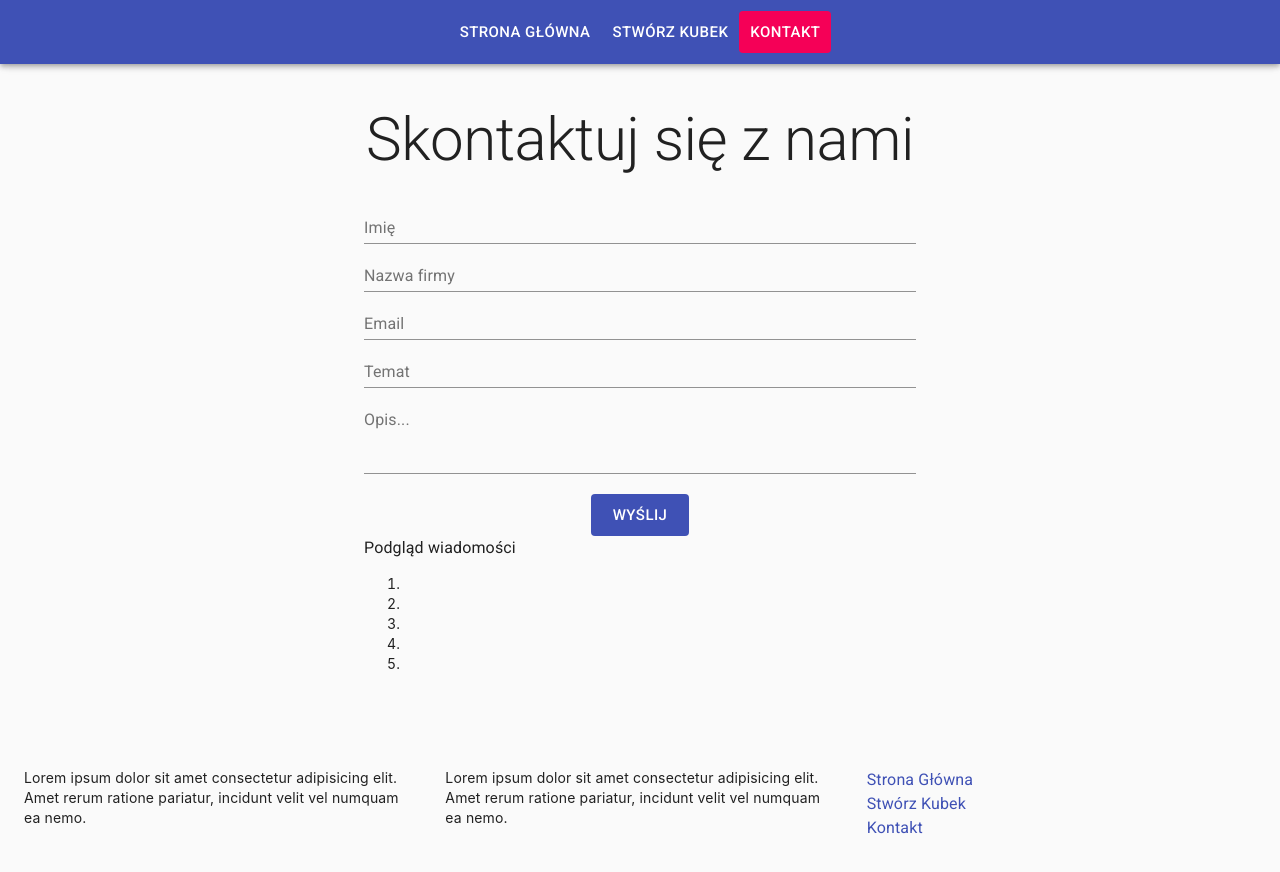
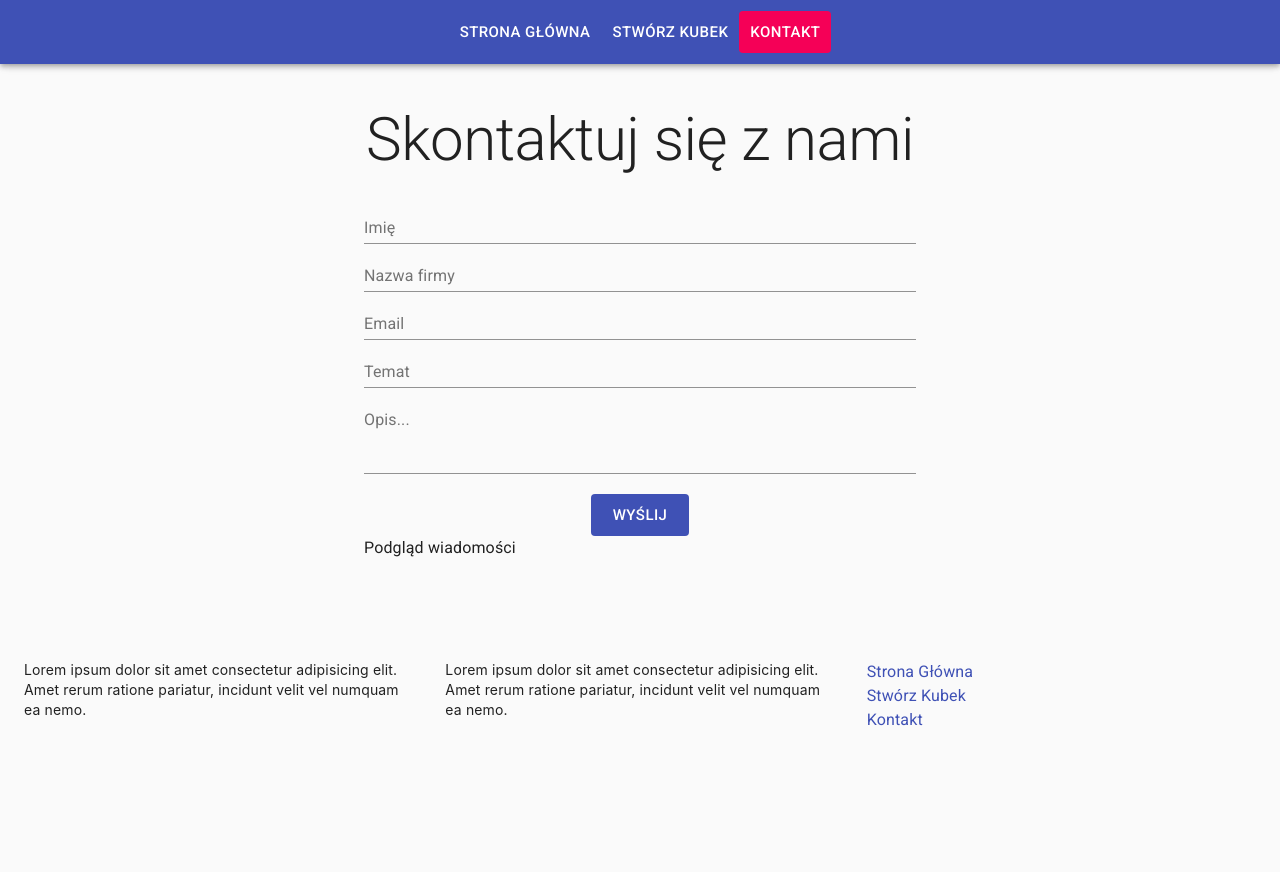
Before and after one commit to BlackRedStudio/modern-cups, a React (Create React App) app: page /contact in a window 1280 px wide. Shown: the top 872 px of the page. After the commit the page ends 812 px from the top, so only its background shows below. Built offline with nearby package versions, Linux system fonts and the light colour scheme.

Commit message:
change default banner and improve contact form

```diff
--- a/src/components/Banner.js
+++ b/src/components/Banner.js
@@ -11,7 +11,7 @@ const Banner = ({previewImage}) => {
 				<Grid item xs={12} md={6}>
 					<img
 					style={{objectFit: 'cover'}}
-						src={previewImage || "https://via.placeholder.com/900x900"}
+						src={previewImage || "./img/kubek1.jpg"}
 						alt="Banner"
 					/>
 				</Grid>
--- a/src/components/ContactForm.js
+++ b/src/components/ContactForm.js
@@ -1,7 +1,9 @@
 import React from 'react';
+import { connect } from 'react-redux';
+
 import { TextField, Button, Typography } from '@material-ui/core';
 
-const ContactForm = () => {
+const ContactForm = ({previewImage}) => {
 	const [contactContent, setContactContent] = React.useState({
 		name: '',
 		companyName: '',
@@ -37,12 +39,19 @@ const ContactForm = () => {
 					Wyślij
 				</Button>
 			</form>
-			<Typography>Podgląd wiadomości</Typography>
-			<ol>
-				{Object.values(contactContent).map((v, k) => <li key={k}>{v}</li>)}
-			</ol>
+			<Typography style={{marginBottom: 20}}>Podgląd wiadomości</Typography>
+			{contactContent.name && (<div style={{marginBottom: 10}}>Imię: <em>{contactContent.name}</em></div>)}
+			{contactContent.companyName && (<div style={{marginBottom: 10}}>Nazwa firmy: <em>{contactContent.companyName}</em></div>)}
+			{contactContent.email && (<div style={{marginBottom: 10}}>Email: <em>{contactContent.email}</em></div>)}
+			{contactContent.subject && (<div style={{marginBottom: 10}}>Temat: <em>{contactContent.subject}</em></div>)}
+			{contactContent.desc && (<div style={{marginBottom: 30}}>Opis: <em>{contactContent.desc}</em></div>)}
+			{previewImage && (<img style={{maxWidth: 300, maxHeight: 300}} src={previewImage} alt=""/>)}
 		</>
 	);
 };
 
-export default ContactForm;
+const mapStateToProps = state => ({
+	previewImage: state.cup.previewImage,
+});
+
+export default connect(mapStateToProps)(ContactForm);
```
